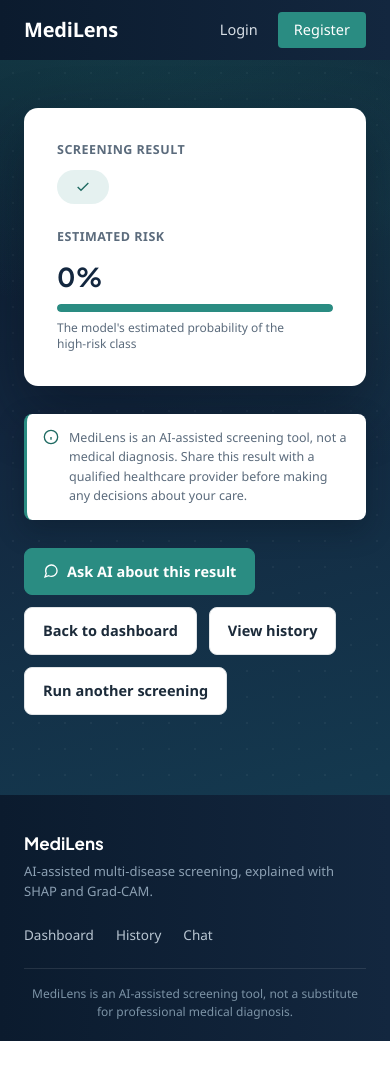
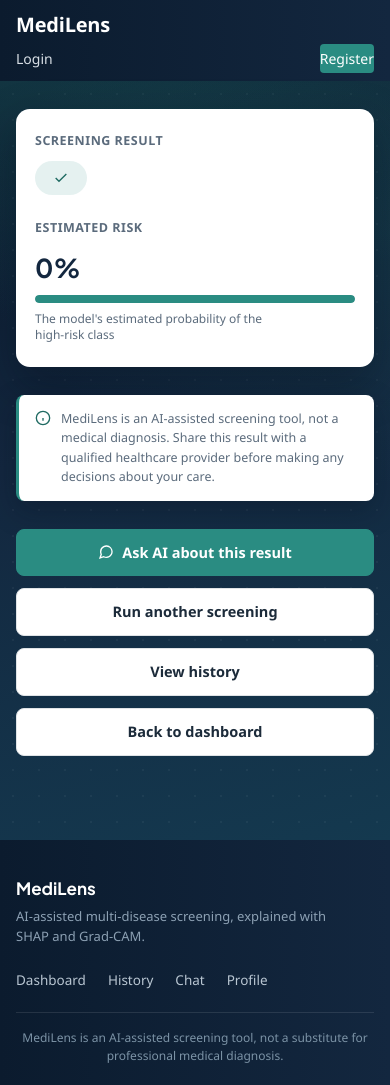
Before and after one commit to AryaShukla123/MediLens, a FastAPI app: template app/templates/result.html in a window 390 px wide. Before the commit the page ends 1041 px from the top, so only its background shows below. Run offline with FastAPI, Linux system fonts and the light colour scheme; the template is opened without the code that fills it, so the values that code supplies are empty; parts of the project's set-up code (start-up, migrations or seed data) failed here and were passed over; some libraries are stand-ins or nearby versions.

Commit message:
refactor(ui): unify responsive layouts, component styling, and navigation flow
- Fix mobile layout overflows by wrapping navbar items on small screens (390px)
- Standardize container widths, card shadows, padding, and bottom spacing across pages
- Unify action button ordering and mobile stacking across result views
- Align dashboard recent activity names, badges, and mobile row layouts with history view
- Add missing Profile link to the global footer component

```diff
--- a/app/static/css/style.css
+++ b/app/static/css/style.css
@@ -17,6 +17,18 @@
   --ink-soft: #5B6B7C;
   --line: #DFE3E6;
   --error: #C0392B;
+
+  /* Shared layout + card tokens: every page uses these, so widths,
+     gutters and card depth stay consistent across the app. */
+  --page-width: 860px;          /* reading pages: results, history, chat, profile */
+  --page-width-wide: 1080px;    /* form pages (multi-column inputs) */
+  --page-padding: 48px 24px 80px;
+  --page-padding-mobile: 28px 16px 84px;   /* extra bottom space clears the floating chat button */
+  --card-radius: 14px;
+  --card-pad: 28px 32px;
+  --card-pad-mobile: 22px 18px;
+  --card-shadow: 0 18px 44px rgba(6, 16, 28, 0.38), 0 1px 0 rgba(255, 255, 255, 0.5) inset;
+  --card-shadow-soft: 0 10px 28px rgba(6, 16, 28, 0.28);   /* thin notes and callouts */
 }
 
 body {
@@ -476,11 +488,7 @@ body.chrome-hidden .site-main {
 
 /* ---------- Module pages (predict forms, shared by all tabular modules) ---------- */
 
-.module-page {
-  max-width: 1080px;
-  margin: 0 auto;
-  padding: 48px 24px 80px;
-}
+/* Page shells (width, centring, gutters) are defined once, in "Shared page shell" below. */
 
 .module-eyebrow {
   display: inline-block;
@@ -517,9 +525,9 @@ body.chrome-hidden .site-main {
 .form-card {
   background: var(--paper-raised);
   border: 1px solid rgba(255, 255, 255, 0.08);
-  border-radius: 14px;
-  padding: 32px;
-  box-shadow: 0 24px 60px rgba(6, 16, 28, 0.45), 0 1px 0 rgba(255, 255, 255, 0.5) inset;
+  border-radius: var(--card-radius);
+  padding: var(--card-pad);
+  box-shadow: var(--card-shadow);
 }
 
 .form-section {
@@ -615,11 +623,6 @@ body.chrome-hidden .site-main {
 
 /* ---------- Result page (shared by all tabular modules) ---------- */
 
-.result-page {
-  max-width: 900px;
-  margin: 0 auto;
-  padding: 48px 24px 80px;
-}
 
 .result-hero {
   display: flex;
@@ -629,9 +632,9 @@ body.chrome-hidden .site-main {
   flex-wrap: wrap;
   background: var(--paper-raised);
   border: 1px solid rgba(255, 255, 255, 0.08);
-  border-radius: 14px;
-  padding: 32px;
-  box-shadow: 0 24px 60px rgba(6, 16, 28, 0.45), 0 1px 0 rgba(255, 255, 255, 0.5) inset;
+  border-radius: var(--card-radius);
+  padding: var(--card-pad);
+  box-shadow: var(--card-shadow);
 }
 
 .result-hero-label {
@@ -696,9 +699,9 @@ body.chrome-hidden .site-main {
   margin-top: 32px;
   background: var(--paper-raised);
   border: 1px solid rgba(255, 255, 255, 0.08);
-  border-radius: 14px;
-  padding: 28px 32px;
-  box-shadow: 0 16px 40px rgba(6, 16, 28, 0.35);
+  border-radius: var(--card-radius);
+  padding: var(--card-pad);
+  box-shadow: var(--card-shadow);
 }
 
 .result-section-title {
@@ -753,7 +756,7 @@ body.chrome-hidden .site-main {
   background: var(--paper-raised);
   border-radius: 8px;
   border-left: 3px solid var(--teal);
-  box-shadow: 0 10px 28px rgba(6, 16, 28, 0.3);
+  box-shadow: var(--card-shadow-soft);
 }
 .disclaimer-note svg {
   flex-shrink: 0;
@@ -1327,7 +1330,7 @@ a.dash-card:hover .dash-card-btn {
   color: #6F5110;
   font-size: 13.5px;
   line-height: 1.55;
-  box-shadow: 0 10px 28px rgba(6, 16, 28, 0.25);
+  box-shadow: var(--card-shadow-soft);
 }
 .result-callout svg {
   flex-shrink: 0;
@@ -1413,3 +1416,101 @@ a.dash-recent-row:hover {
   background: rgba(255, 255, 255, 0.7);
   text-decoration: none;
 }
+
+/* ---------- Shared page shell (Stage 8 consistency pass) ---------- */
+/* One place for page width, centring and gutters, so every screen lines
+   up. Form pages use the wide tier; everything else reads at --page-width. */
+
+.module-page,
+.result-page,
+.history-page,
+.chat-page,
+.profile-page {
+  margin: 0 auto;
+  padding: var(--page-padding);
+}
+.result-page,
+.history-page,
+.chat-page,
+.profile-page {
+  max-width: var(--page-width);
+}
+.module-page {
+  max-width: var(--page-width-wide);
+}
+
+/* Recent-activity badges on the dashboard match the history-page pills. */
+.dash-recent-row .risk-badge {
+  font-size: 13.5px;
+  padding: 6px 14px;
+  text-align: center;
+}
+
+/* Result-page action buttons: same order and spacing on every result page. */
+.result-actions .btn-secondary {
+  white-space: nowrap;
+}
+
+/* ---------- Small screens ---------- */
+@media (max-width: 640px) {
+  .module-page,
+  .result-page,
+  .history-page,
+  .chat-page,
+  .profile-page {
+    padding: var(--page-padding-mobile);
+  }
+
+  .form-card,
+  .result-hero,
+  .result-section {
+    padding: var(--card-pad-mobile);
+  }
+
+  /* Nav: brand on the first row, links spread across the second, so the
+     bar never forces the page to scroll sideways. */
+  .site-header {
+    padding: 0 16px;
+  }
+  .navbar {
+    flex-wrap: wrap;
+    height: auto;
+    padding: 10px 0 8px;
+    row-gap: 4px;
+  }
+  .nav-links {
+    width: 100%;
+    justify-content: space-between;
+    gap: 8px;
+  }
+  .nav-links a {
+    font-size: 14px;
+    padding: 4px 0;
+  }
+
+  .site-footer {
+    padding-left: 16px;
+    padding-right: 16px;
+  }
+
+  /* Dashboard recent activity: date under the name, badge on its own line. */
+  .dash-recent-row {
+    flex-wrap: wrap;
+    row-gap: 8px;
+  }
+  .dash-recent-row > div:first-child {
+    flex: 1 1 100%;   /* badge always sits on its own line, so rows look the same */
+  }
+  .dash-recent-row .risk-badge {
+    max-width: 100%;
+  }
+
+  /* Result actions stack full-width on phones: easy tap targets, no ragged wrapping. */
+  .result-actions {
+    flex-direction: column;
+  }
+  .result-actions .btn-secondary {
+    justify-content: center;
+    white-space: normal;
+  }
+}
--- a/app/templates/base.html
+++ b/app/templates/base.html
@@ -47,6 +47,7 @@
         <a href="/dashboard">Dashboard</a>
         <a href="/history">History</a>
         <a href="/chat">Chat</a>
+        <a href="/profile">Profile</a>
       </div>
     </div>
     <div class="footer-bottom">
--- a/app/templates/dashboard.html
+++ b/app/templates/dashboard.html
@@ -63,7 +63,7 @@
       {% for p in recent_predictions %}
       <a href="/history/{{ p.id }}" class="dash-recent-row">
         <div>
-          <div class="dash-recent-name">{{ {'eye': 'Retinopathy'}.get(p.module, p.module|capitalize) }}</div>
+          <div class="dash-recent-name">{{ {'heart': 'Heart Disease', 'diabetes': 'Diabetes', 'kidney': 'Chronic Kidney Disease', 'stroke': 'Stroke Risk', 'eye': 'Diabetic Retinopathy'}.get(p.module, p.module|capitalize) }}</div>
           <div class="dash-recent-date">{{ p.created_at.strftime('%b %d, %Y') }}</div>
         </div>
         <span class="risk-badge {% if 'High' in p.result or (p.module == 'eye' and not p.result.startswith('No ')) %}high{% else %}low{% endif %}">{{ p.result }}</span>
--- a/app/templates/predict_eye.html
+++ b/app/templates/predict_eye.html
@@ -113,9 +113,9 @@
       <svg viewBox="0 0 24 24" fill="none" stroke="currentColor" stroke-width="2" width="16" height="16"><path d="M21 11.5a8.38 8.38 0 0 1-.9 3.8 8.5 8.5 0 0 1-7.6 4.7 8.38 8.38 0 0 1-3.8-.9L3 21l1.9-5.7a8.38 8.38 0 0 1-.9-3.8 8.5 8.5 0 0 1 4.7-7.6 8.38 8.38 0 0 1 3.8-.9h.5a8.48 8.48 0 0 1 8 8v.5z"/></svg>
       Ask AI about this result
     </a>
-    <a href="/predict/eye" class="btn-secondary">Analyze another image</a>
+    <a href="/predict/eye" class="btn-secondary">Run another screening</a>
+    <a href="/history" class="btn-secondary">View history</a>
     <a href="/dashboard" class="btn-secondary">Back to dashboard</a>
-    <a href="/history" class="btn-secondary">View history</a>
   </div>
 
 </div>
--- a/app/templates/result.html
+++ b/app/templates/result.html
@@ -70,9 +70,9 @@
       <svg viewBox="0 0 24 24" fill="none" stroke="currentColor" stroke-width="2" width="16" height="16"><path d="M21 11.5a8.38 8.38 0 0 1-.9 3.8 8.5 8.5 0 0 1-7.6 4.7 8.38 8.38 0 0 1-3.8-.9L3 21l1.9-5.7a8.38 8.38 0 0 1-.9-3.8 8.5 8.5 0 0 1 4.7-7.6 8.38 8.38 0 0 1 3.8-.9h.5a8.48 8.48 0 0 1 8 8v.5z"/></svg>
       Ask AI about this result
     </a>
+    <a href="/predict/{{ module }}" class="btn-secondary">Run another screening</a>
+    <a href="/history" class="btn-secondary">View history</a>
     <a href="/dashboard" class="btn-secondary">Back to dashboard</a>
-    <a href="/history" class="btn-secondary">View history</a>
-    <a href="/predict/{{ module }}" class="btn-secondary">Run another screening</a>
   </div>
 
 </div>
```
Also changed, not shown: app/static/css/chatbot.css (+3 -10 lines), app/static/css/history.css (+5 -12 lines), app/static/css/profile.css (+11 -10 lines).
